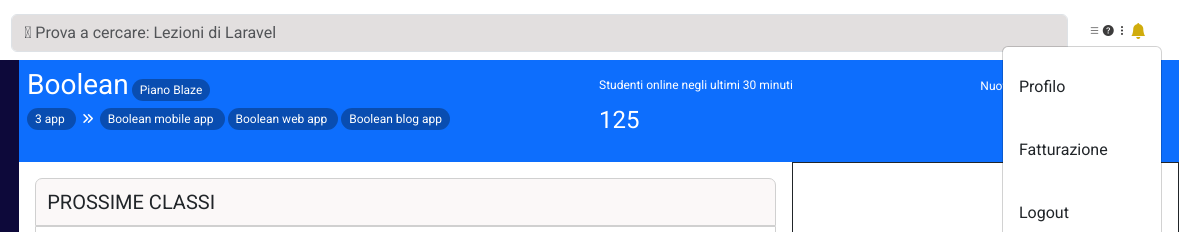
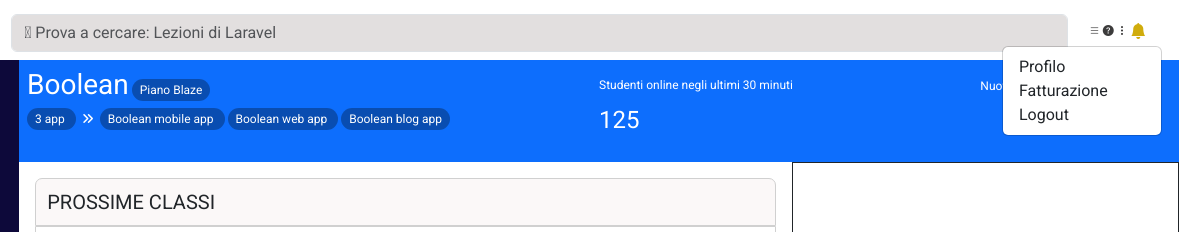
Before and after one commit to jeremy-mazzocco/html-css-bootstrap-dashboard, a plain HTML site: page index.html in a window 1280 px wide. Both pictures are taken after a click on the button 1247 px from the left and 32 px from the top of the page. Shown: the top 232 px of the page, 101-1280 px from the left. Drawn offline with nearby package versions, Linux system fonts and the light colour scheme.

Commit message:
fixed bell dropdown

```diff
--- a/style.css
+++ b/style.css
@@ -46,6 +46,10 @@ header img {
     text-align: center;
     line-height: 55px;
     font-size: 11px;
+}
+
+.ms_right ul {
+    line-height: 1rem;
 }
 
 .bi-list,
```
